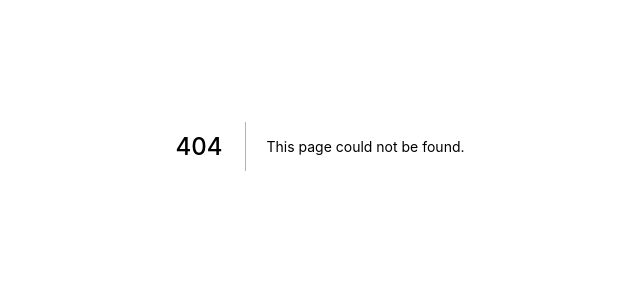
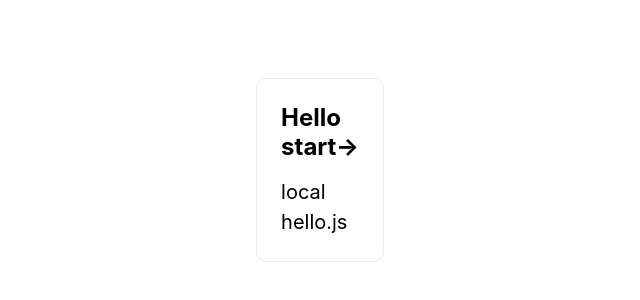
Before and after one commit to ZnakZorro/nextjs-zz1, a Next.js app: page /zorro in a window 1280 px wide. Before the commit this address had no page. Shown: the part 254-554 px from the top of the page, without its empty margins (320-960 px from the left). Built offline with nearby package versions, Linux system fonts and the light colour scheme.

Commit message:
1 file modified, 1 added

```diff
--- a/pages/index.js
+++ b/pages/index.js
@@ -11,8 +11,8 @@ export default function Home() {
       <main className={styles.main}>
 
       <div className={styles.grid}>
-          <a href="./hello" className={styles.card}>
-            <h3>Hello &rarr;</h3>
+          <a href="./zorro" className={styles.card}>
+            <h3>Zorro &rarr;</h3>
             <p>local hello.js</p>
           </a>
       </div>
--- /dev/null
+++ b/pages/zorro.js
@@ -0,0 +1,26 @@
+import Head from 'next/head';
+import styles from '../styles/Home.module.css';
+
+export default function Home() {
+  return (
+    <div className={styles.container}>
+      <Head>
+        <title>Zorro</title>
+      </Head>
+
+      <main className={styles.main}>
+
+      <div className={styles.grid}>
+          <a href="./index" className={styles.card}>
+            <h3>Hello start&rarr;</h3>
+            <p>local hello.js</p>
+          </a>
+      </div>
+
+
+      </main>
+
+
+    </div>
+  );
+}
```
